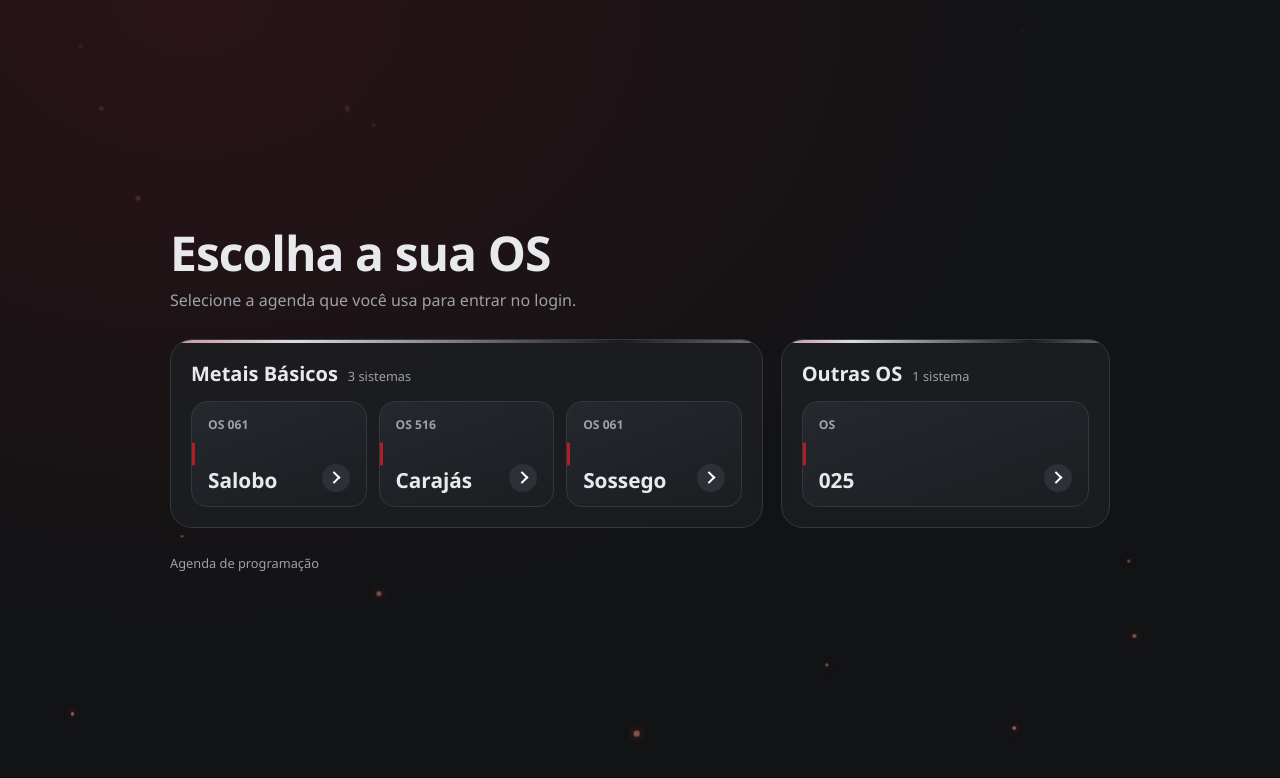
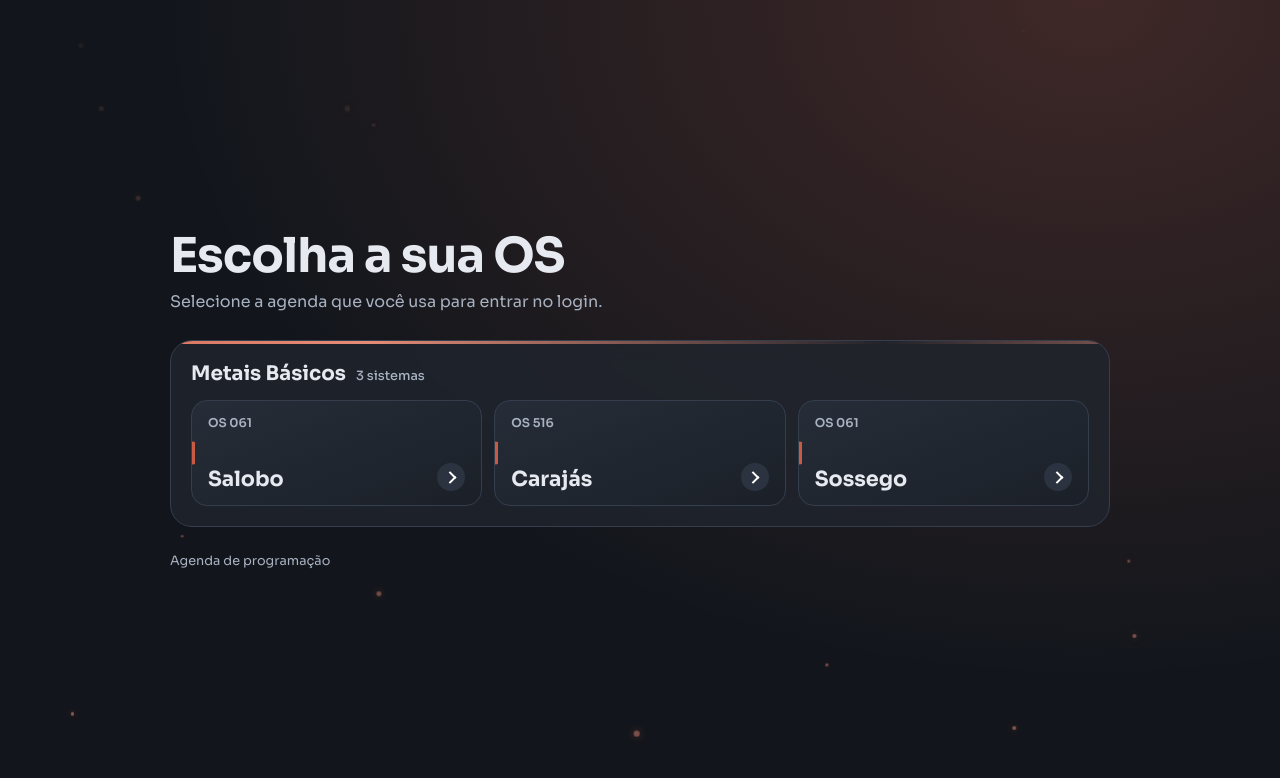
Before and after one commit to dyegomorais-arch/portaldeos, a plain HTML site: page index.html in a window 1280 px wide. Drawn offline with Linux system fonts and the light colour scheme.

Commit message:
Add files via upload

```diff
--- a/index.html
+++ b/index.html
@@ -4,6 +4,7 @@
 <meta charset="utf-8">
 <meta name="viewport" content="width=device-width,initial-scale=1">
 <title>Agenda de programação</title>
+<link href="https://fonts.googleapis.com/css2?family=Sora:wght@400;500;600;700&display=swap" rel="stylesheet">
 <link rel="stylesheet" href="style.css">
 </head>
 <body>
--- a/script.js
+++ b/script.js
@@ -5,9 +5,6 @@ const GRUPOS=[
     {os:'061',local:'Salobo',url:'https://dyegomorais-arch.github.io/agendamentos-061/'},
     {os:'516',local:'Carajás',url:'https://dyegomorais-arch.github.io/AGENDAMENTOS---516/index.html'},
     {os:'061',local:'Sossego',url:'https://dyegomorais-arch.github.io/agendamentos-061-sossego/'}
-  ]},
-  {titulo:'Outras OS',itens:[
-    {os:'025',local:'',url:'https://dyegomorais-arch.github.io/agendamentos-025/index.html'}
   ]}
 ];
 const CH='agendamento_portal_ultima';
--- a/style.css
+++ b/style.css
@@ -1,35 +1,35 @@
-:root{--bg:#121315;--card:#1d1f23;--line:#34373d;--ink:#e8e9ec;--gray:#9ea1a8;--red:#b01e28;--red-l:#ff7a84}
+:root{--bg:#12161c;--card:#20262f;--line:#343e4d;--ink:#e6e9ef;--gray:#a9b2c1;--red:#C95B44;--red-l:#E58C76}
 *{box-sizing:border-box;margin:0}
-body{min-height:100vh;background:radial-gradient(ellipse at 15% 0%,#2a1316 0,transparent 55%),var(--bg);color:var(--ink);font-family:"Segoe UI",system-ui,-apple-system,Roboto,Arial,sans-serif;display:flex;align-items:center;justify-content:center;padding:32px 20px;overflow-x:hidden;position:relative}
+body{min-height:100vh;background:radial-gradient(ellipse at 85% 0%,rgba(224,103,79,.22),transparent 60%),var(--bg);color:var(--ink);font-family:Sora,"Segoe UI",system-ui,-apple-system,Roboto,Arial,sans-serif;display:flex;align-items:center;justify-content:center;padding:32px 20px;overflow-x:hidden;position:relative}
 .arc{position:fixed;right:-20vmax;bottom:-20vmax;width:60vmax;height:60vmax;border-radius:50%;border:clamp(10px,2.2vmax,26px) solid var(--red);border-left-color:transparent;border-top-color:transparent;opacity:.85;transform:rotate(-20deg);animation:arc 1.6s cubic-bezier(.2,.8,.2,1) both,gira 60s linear 1.6s infinite;pointer-events:none}
 @keyframes arc{from{transform:rotate(-120deg) scale(.7);opacity:0}}
 @keyframes gira{to{transform:rotate(340deg)}}
 .poeira{position:fixed;inset:0;pointer-events:none;overflow:hidden}
-.poeira i{position:absolute;bottom:-12px;left:var(--l);width:var(--s);height:var(--s);border-radius:50%;background:rgba(255,150,125,.7);box-shadow:0 0 10px rgba(255,90,80,.7);opacity:0;animation:sobe var(--d) linear var(--dl) infinite}
+.poeira i{position:absolute;bottom:-12px;left:var(--l);width:var(--s);height:var(--s);border-radius:50%;background:rgba(229,140,118,.7);box-shadow:0 0 10px rgba(224,103,79,.6);opacity:0;animation:sobe var(--d) linear var(--dl) infinite}
 @keyframes sobe{0%{transform:translate(0,0);opacity:0}10%{opacity:.8}100%{transform:translate(var(--x),-108vh);opacity:0}}
 main{position:relative;width:min(100%,940px)}
 h1{font-size:clamp(2rem,6vw,3rem);font-weight:700;letter-spacing:-.02em;line-height:1.05}
 .sub{color:var(--gray);margin:10px 0 28px}
 .grupos{display:grid;gap:18px;grid-template-columns:1fr}
-@media(min-width:780px){.grupos{grid-template-columns:1.8fr 1fr;align-items:start}}
-.painel{position:relative;background:rgba(29,31,35,.78);backdrop-filter:blur(10px);-webkit-backdrop-filter:blur(10px);border:1.5px solid var(--line);border-radius:22px;padding:20px;overflow:hidden;animation:entra .7s cubic-bezier(.2,.8,.2,1) both;animation-delay:calc(var(--g)*140ms + 150ms)}
+@media(min-width:780px){.grupos{grid-template-columns:1fr;align-items:start}}
+.painel{position:relative;background:rgba(32,38,47,.78);backdrop-filter:blur(10px);-webkit-backdrop-filter:blur(10px);border:1.5px solid var(--line);border-radius:22px;padding:20px;overflow:hidden;animation:entra .7s cubic-bezier(.2,.8,.2,1) both;animation-delay:calc(var(--g)*140ms + 150ms)}
 @keyframes entra{from{opacity:0;transform:translateY(18px)}}
-.painel::before{content:"";position:absolute;left:0;right:0;top:0;height:3px;background:linear-gradient(90deg,transparent,#d9dce1 25%,var(--red) 50%,#d9dce1 75%,transparent);background-size:220% 100%;animation:brilho 5s ease-in-out infinite}
+.painel::before{content:"";position:absolute;left:0;right:0;top:0;height:3px;background:linear-gradient(90deg,transparent,#E58C76 25%,var(--red) 50%,#E58C76 75%,transparent);background-size:220% 100%;animation:brilho 5s ease-in-out infinite}
 @keyframes brilho{0%{background-position:120% 0}100%{background-position:-120% 0}}
 .painel h2{font-size:1.25rem;font-weight:700;margin-bottom:14px;display:flex;align-items:baseline;gap:10px}
 .painel h2 small{color:var(--gray);font-weight:500;font-size:.8rem}
 .cards{display:grid;gap:12px;grid-template-columns:repeat(auto-fit,minmax(128px,1fr))}
-.os{--mx:50%;--my:50%;position:relative;display:flex;flex-direction:column;justify-content:space-between;gap:16px;min-height:106px;padding:14px 16px;background:linear-gradient(160deg,#25282d,#1b1d21);border:1.5px solid var(--line);border-radius:16px;color:inherit;text-decoration:none;overflow:hidden;transition:border-color .2s,transform .2s,box-shadow .25s}
+.os{--mx:50%;--my:50%;position:relative;display:flex;flex-direction:column;justify-content:space-between;gap:16px;min-height:106px;padding:14px 16px;background:linear-gradient(160deg,#262d38,#1b2028);border:1.5px solid var(--line);border-radius:16px;color:inherit;text-decoration:none;overflow:hidden;transition:border-color .2s,transform .2s,box-shadow .25s}
 .os::before{content:"";position:absolute;left:0;top:14px;bottom:14px;width:3px;border-radius:0 3px 3px 0;background:var(--red);transform:scaleY(.3);transition:transform .25s}
-.os::after{content:"";position:absolute;inset:0;background:radial-gradient(160px circle at var(--mx) var(--my),rgba(176,30,40,.35),transparent 70%);opacity:0;transition:opacity .25s;pointer-events:none}
-.os:hover,.os:focus-visible{border-color:var(--red);transform:translateY(-4px);box-shadow:0 14px 28px rgba(176,30,40,.25)}
+.os::after{content:"";position:absolute;inset:0;background:radial-gradient(160px circle at var(--mx) var(--my),rgba(201,91,68,.35),transparent 70%);opacity:0;transition:opacity .25s;pointer-events:none}
+.os:hover,.os:focus-visible{border-color:var(--red);transform:translateY(-4px);box-shadow:0 14px 28px rgba(201,91,68,.25)}
 .os:hover::before,.os:focus-visible::before,.os.last::before{transform:scaleY(1)}
 .os:hover::after,.os:focus-visible::after{opacity:1}
 .os:focus-visible{outline:3px solid var(--red-l);outline-offset:3px}
 .os .l{font-size:.76rem;color:var(--gray);font-weight:600;position:relative;z-index:1}
 .os .b{display:flex;flex-wrap:wrap;align-items:flex-end;justify-content:space-between;gap:6px 8px;position:relative;z-index:1}
 .os .n{font-size:1.3rem;font-weight:700;line-height:1.05;white-space:nowrap}
-.os .go{margin-left:auto;width:28px;height:28px;border-radius:50%;background:#2d3036;display:grid;place-items:center;flex:none;transition:background .2s,transform .25s}
+.os .go{margin-left:auto;width:28px;height:28px;border-radius:50%;background:#2b3340;display:grid;place-items:center;flex:none;transition:background .2s,transform .25s}
 .os .go::after{content:"";width:7px;height:7px;border-right:2px solid #fff;border-top:2px solid #fff;transform:rotate(45deg) translate(-1px,1px)}
 .os:hover .go,.os:focus-visible .go{background:var(--red);transform:translateX(3px)}
 .os.last{border-color:var(--red)}
```
